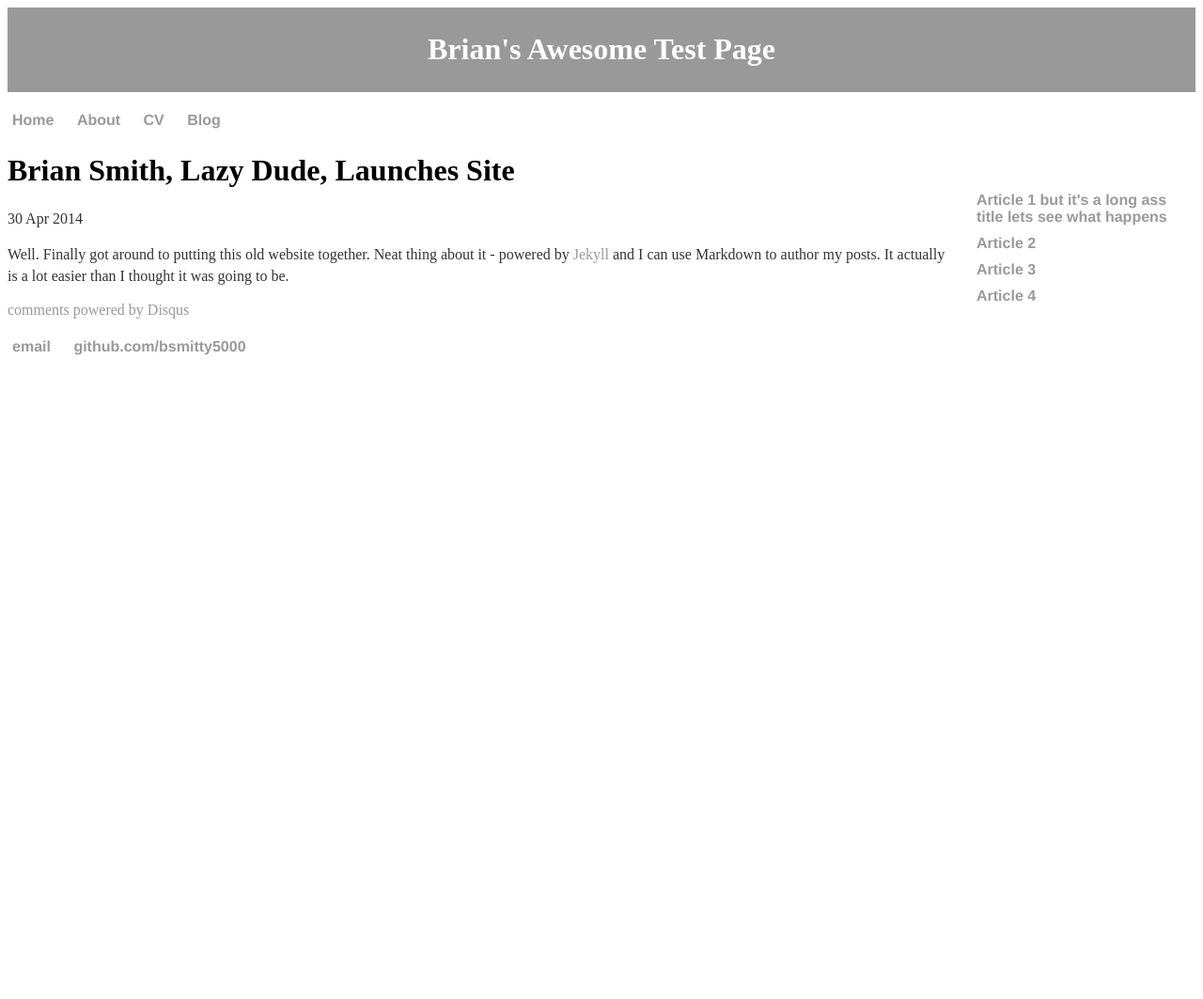
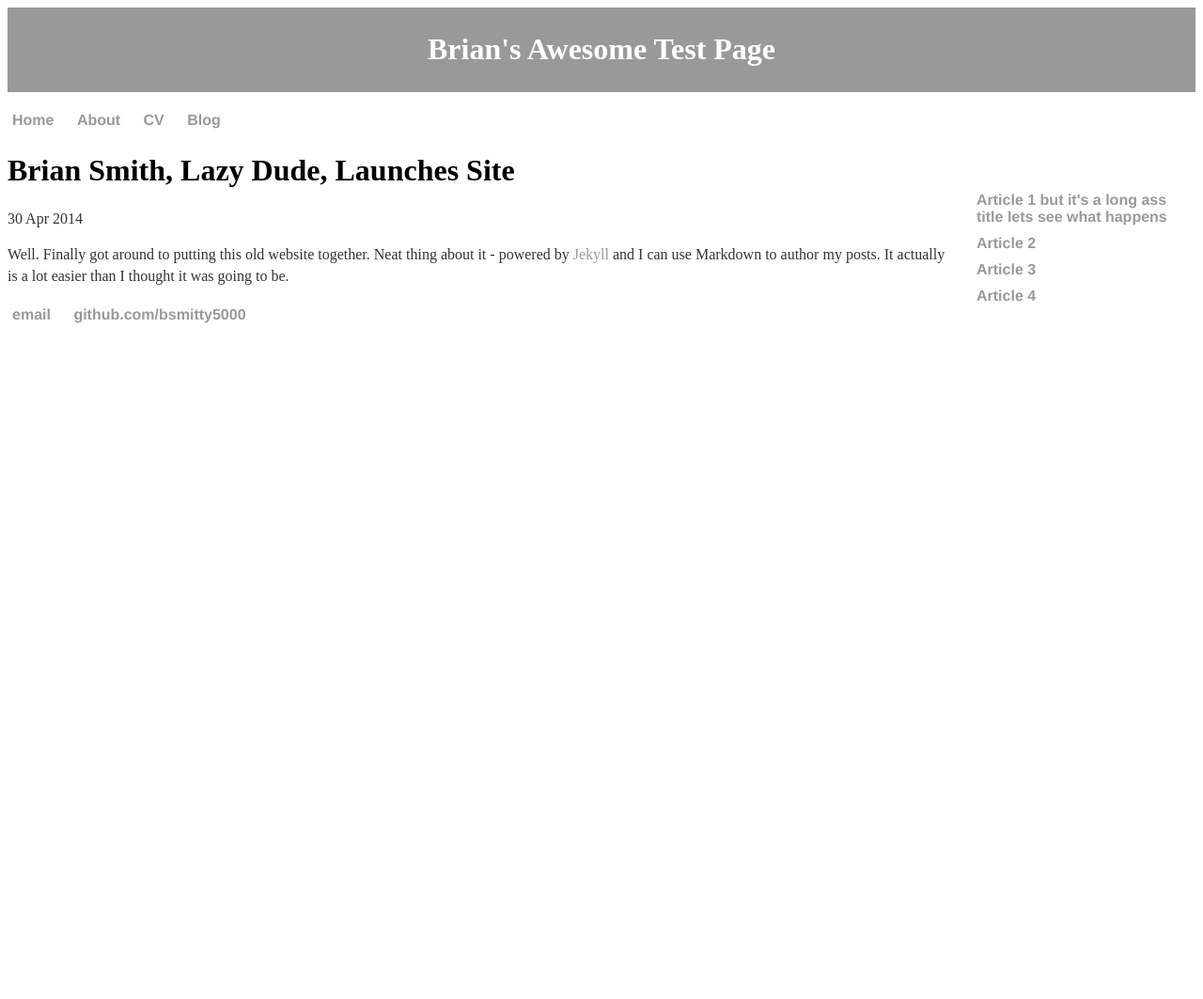
Before and after one commit to bsmitty5000/bsmitty5000.github.io, a Jekyll site: the page built from _posts/2016-02-02-My-First-Post.md, in a window 1280 px wide. Shown: the whole page at 94% size. Built offline with Jekyll 4.4.1, drawn with Linux system fonts in a browser that asks for light colours; comment, search, counter and statistics services are not loaded; some of the changed lines change nothing that is shown.

Commit message:
Update comments.html

```diff
--- a/_includes/comments.html
+++ b/_includes/comments.html
@@ -1,18 +1,25 @@
 {% if page.comments %}
 <!-- Add Disqus comments. -->
 <div id="disqus_thread"></div>
-<script type="text/javascript">
-  /* * * CONFIGURATION VARIABLES: EDIT BEFORE PASTING INTO YOUR WEBPAGE * * */
-  var disqus_shortname = 'bsmitty5000'; // required: replace example with your forum shortname
-  var disqus_identifier = "{{ site.disqusid }}{{ page.url | replace:'index.html','' }}";
+<script>
+    /**
+     *  RECOMMENDED CONFIGURATION VARIABLES: EDIT AND UNCOMMENT THE SECTION BELOW TO INSERT DYNAMIC VALUES FROM YOUR PLATFORM OR CMS.
+     *  LEARN WHY DEFINING THESE VARIABLES IS IMPORTANT: https://disqus.com/admin/universalcode/#configuration-variables
+     */
+    /*
+    var disqus_config = function () {
+        this.page.url = PAGE_URL;  // Replace PAGE_URL with your page's canonical URL variable
+        this.page.identifier = PAGE_IDENTIFIER; // Replace PAGE_IDENTIFIER with your page's unique identifier variable
+    };
+    */
+    (function() {  // DON'T EDIT BELOW THIS LINE
+        var d = document, s = d.createElement('script');
 
-  /* * * DON'T EDIT BELOW THIS LINE * * */
-  (function() {
-    var dsq = document.createElement('script'); dsq.type = 'text/javascript'; dsq.async = true;
-    dsq.src = '//' + disqus_shortname + '.disqus.com/embed.js';
-    (document.getElementsByTagName('head')[0] || document.getElementsByTagName('body')[0]).appendChild(dsq);
-  })();
+        s.src = '//bsmitty5000githubio.disqus.com/embed.js';
+
+        s.setAttribute('data-timestamp', +new Date());
+        (d.head || d.body).appendChild(s);
+    })();
 </script>
-<noscript>Please enable JavaScript to view the <a href="http://disqus.com/?ref_noscript">comments powered by Disqus.</a></noscript>
-<a href="http://disqus.com" class="dsq-brlink">comments powered by <span class="logo-disqus">Disqus</span></a>
+<noscript>Please enable JavaScript to view the <a href="https://disqus.com/?ref_noscript" rel="nofollow">comments powered by Disqus.</a></noscript>
 {% endif %}
```
